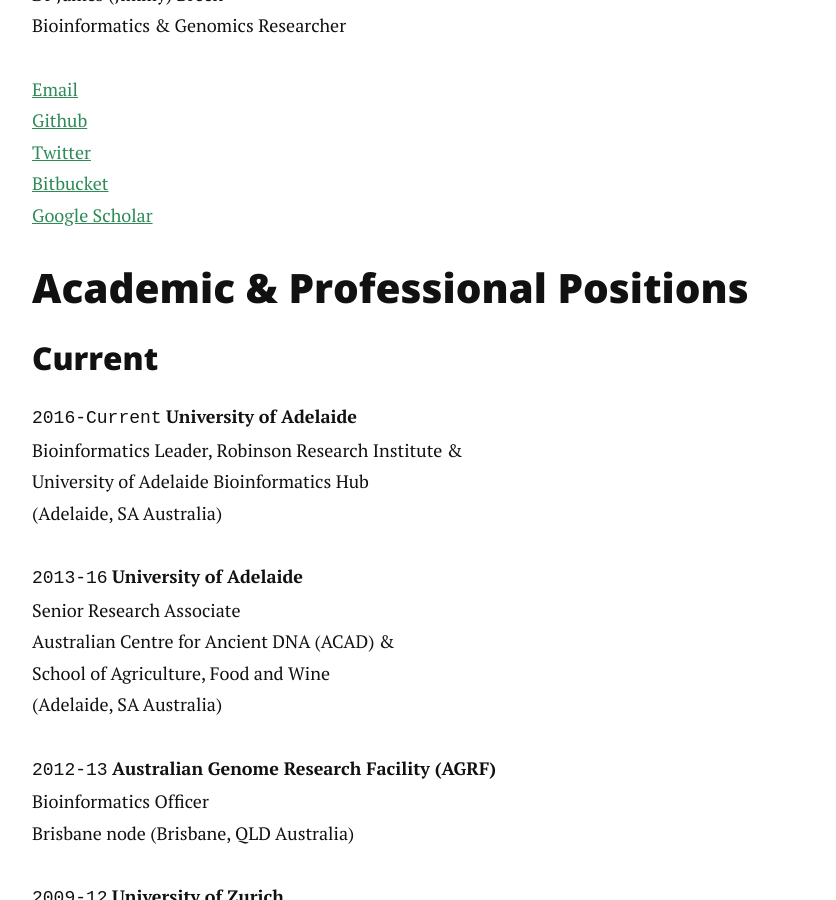
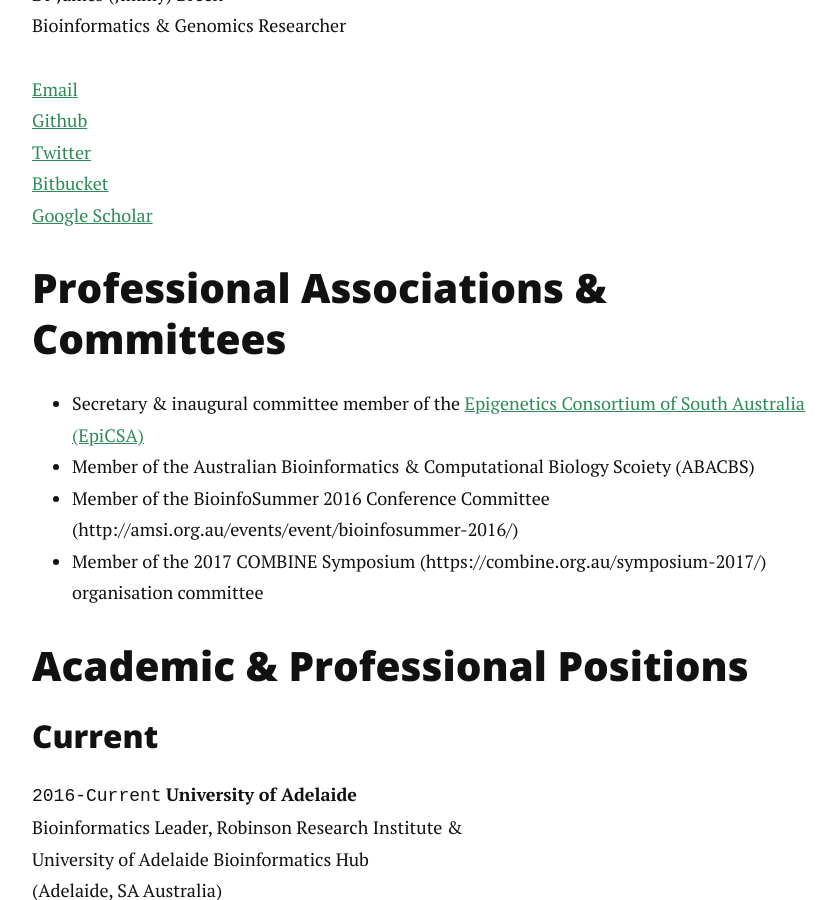
Before and after one commit to jimmybgammyknee/jimmybgammyknee.github.io, a Jekyll site: the page built from cv.md, in a window 1280 px wide and 900 px high, scrolled down 380 px. Shown: the whole window, without its empty margins (208-1044 px from the left). Built offline with Jekyll 4.4.1, drawn with Linux system fonts in a browser that asks for light colours; nearby versions of some CDN libraries; some of the changed text lies outside the part shown.

Commit message:
changes to CV

```diff
--- a/cv.md
+++ b/cv.md
@@ -13,6 +13,13 @@
 <a href="http://twitter.com/wessidepraxis">Twitter</a> <br>
 <a href="https://bitbucket.org/gammyknee">Bitbucket</a> <br>
 <a href="https://scholar.google.com.au/citations?user=gYMeouMAAAAJ&hl=en">Google Scholar</a> <br>
+
+## Professional Associations & Committees
+
+* Secretary & inaugural committee member of the <a href="http://www.epicsa.org.au">Epigenetics Consortium of South Australia (EpiCSA)</a>
+* Member of the Australian Bioinformatics & Computational Biology Scoiety (ABACBS)
+* Member of the BioinfoSummer 2016 Conference Committee (http://amsi.org.au/events/event/bioinfosummer-2016/)
+* Member of the 2017 COMBINE Symposium (https://combine.org.au/symposium-2017/) organisation committee
 
 ## Academic & Professional Positions
 
```
Also changed, not shown: other parts of cv.md (+1 -3 lines).
